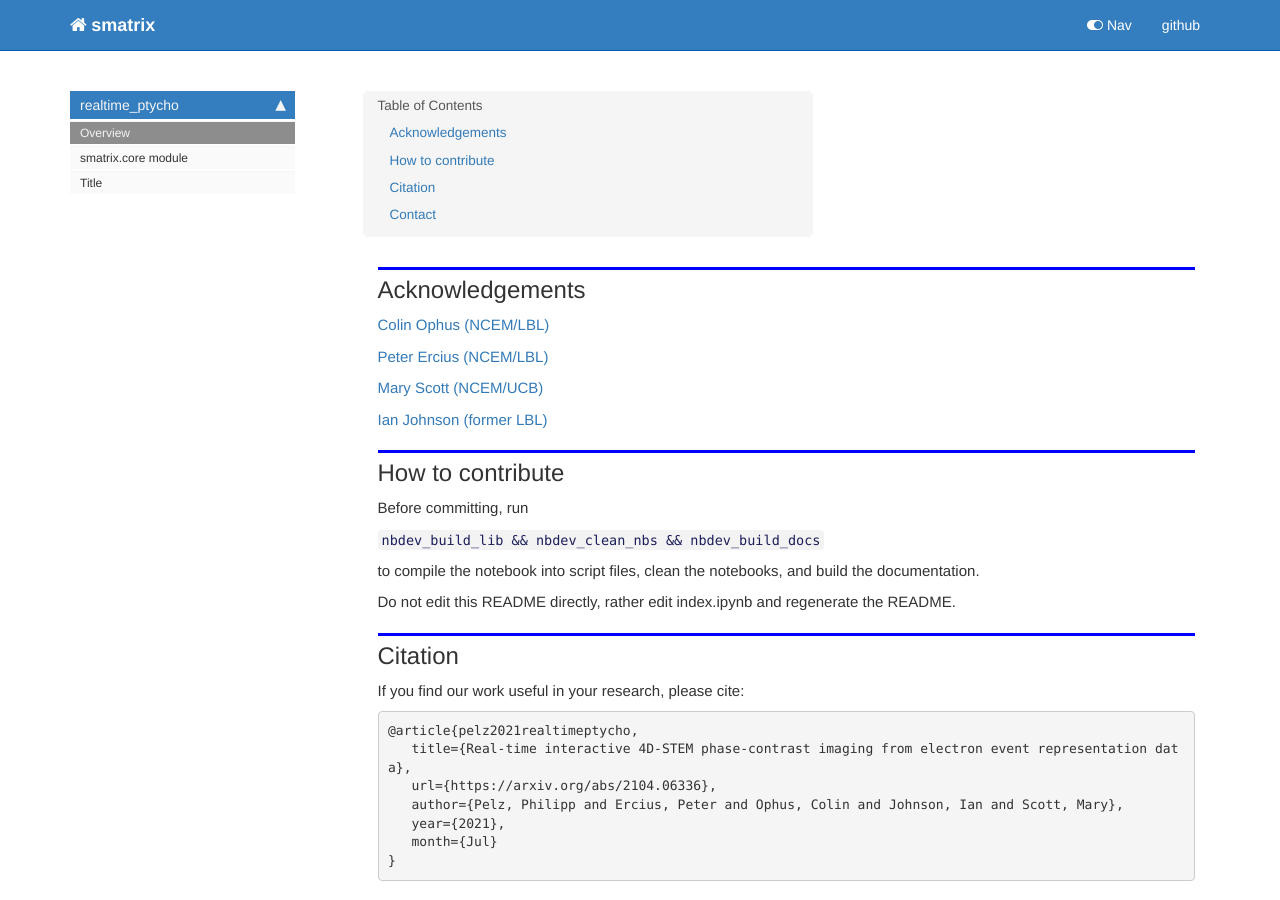
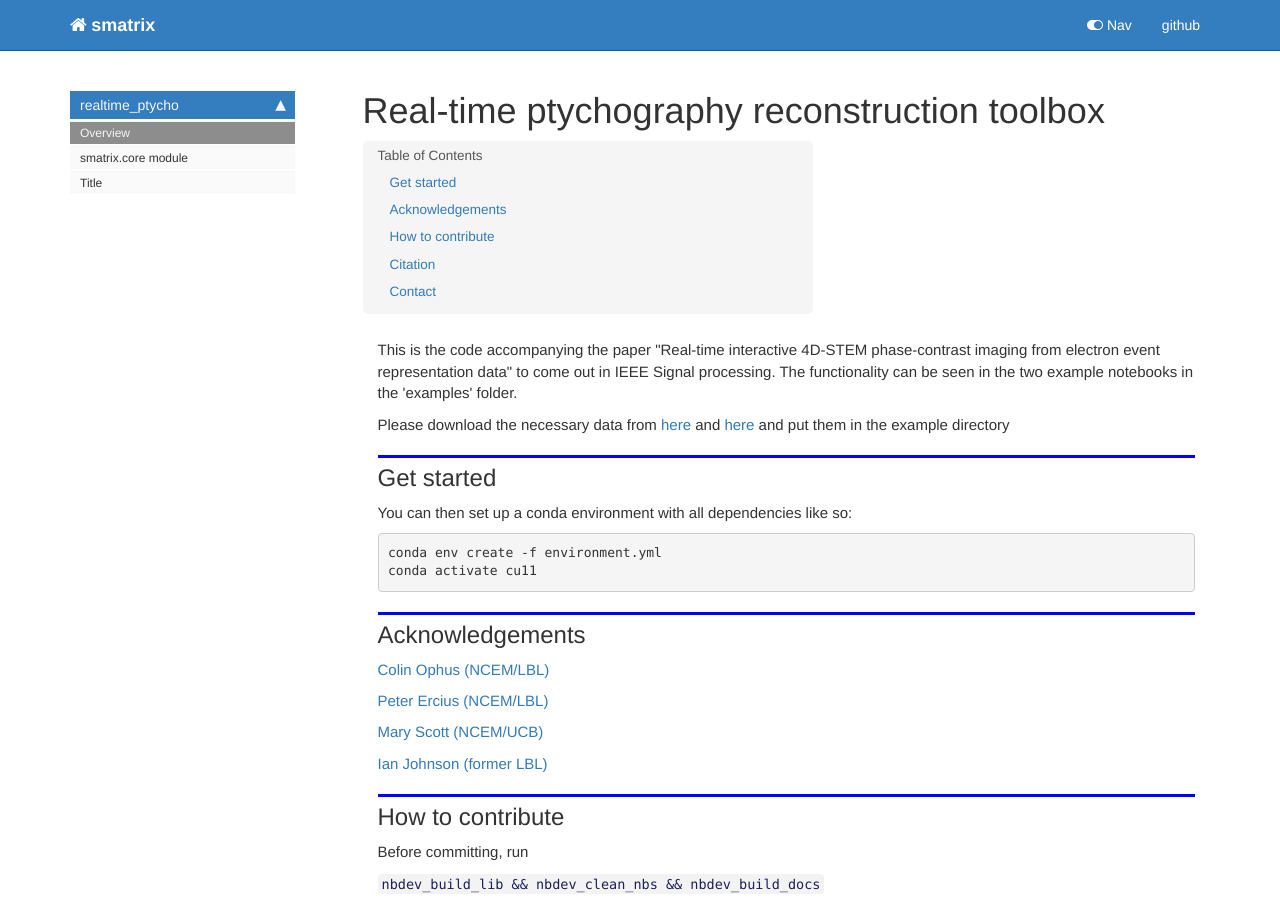
Before and after one commit to PhilippPelz/realtime_ptychography, a Jekyll site: the page built from docs/index.html, in a window 1280 px wide and 900 px high. Built offline with Jekyll 4.4.1, drawn with Linux system fonts in a browser that asks for light colours; nearby versions of some CDN libraries; comment, search, counter and statistics services are not loaded.

Commit message:
example code release

```diff
--- a/docs/index.html
+++ b/docs/index.html
@@ -29,6 +29,32 @@ nb_path: "nbs/index.ipynb"
 </div>
     {% endraw %}
 
+<div class="cell border-box-sizing text_cell rendered"><div class="inner_cell">
+<div class="text_cell_render border-box-sizing rendered_html">
+<p>This is the code accompanying the paper "Real-time interactive 4D-STEM phase-contrast imaging from electron event representation data"
+to come out in IEEE Signal processing. The functionality can be seen in the two example notebooks in the 'examples' folder.</p>
+
+</div>
+</div>
+</div>
+<div class="cell border-box-sizing text_cell rendered"><div class="inner_cell">
+<div class="text_cell_render border-box-sizing rendered_html">
+<p>Please download the necessary data from <a href="https://drive.google.com/file/d/12QjOpIixxsDIjizbaUVHaxJmrgu5lPUG/view?usp=sharing">here</a> and
+<a href="https://drive.google.com/file/d/1b0zlTCXOBXvnwUkBx-1NT2j6zb9uf2xw/view?usp=sharing">here</a> and put them in the example directory</p>
+
+</div>
+</div>
+</div>
+<div class="cell border-box-sizing text_cell rendered"><div class="inner_cell">
+<div class="text_cell_render border-box-sizing rendered_html">
+<h2 id="Get-started">Get started<a class="anchor-link" href="#Get-started"> </a></h2><p>You can then set up a conda environment with all dependencies like so:</p>
+
+<pre><code>conda env create -f environment.yml
+conda activate cu11</code></pre>
+
+</div>
+</div>
+</div>
 <div class="cell border-box-sizing text_cell rendered"><div class="inner_cell">
 <div class="text_cell_render border-box-sizing rendered_html">
 <h2 id="Acknowledgements">Acknowledgements<a class="anchor-link" href="#Acknowledgements"> </a></h2><p><a href="https://github.com/cophus">Colin Ophus (NCEM/LBL)</a></p>
--- a/docs/util2.html
+++ b/docs/util2.html
@@ -573,7 +573,7 @@ nb_path: "nbs/04_util2.ipynb"
 
 
 <div class="output_markdown rendered_html output_subarea ">
-<h4 id="ScriptFunction object at 0x7fc059b099f0>" class="doc_header"><code>ScriptFunction object at 0x7fc059b099f0></code><a href="" class="source_link" style="float:right">[source]</a></h4><blockquote><p><code>ScriptFunction object at 0x7fc059b099f0></code>()</p>
+<h4 id="ScriptFunction object at 0x7fa5c84d9c20>" class="doc_header"><code>ScriptFunction object at 0x7fa5c84d9c20></code><a href="" class="source_link" style="float:right">[source]</a></h4><blockquote><p><code>ScriptFunction object at 0x7fa5c84d9c20></code>()</p>
 </blockquote>
 <p>Complex matrix multiplication of tensors a and b.</p>
 <p>Pass conjugate = True to conjugate tensor b in the multiplication.</p>
```
Also changed, not shown: other parts of docs/index.html (+2 -2 lines), docs/util.html (+13 -13 lines), README.md, 1 other file.
